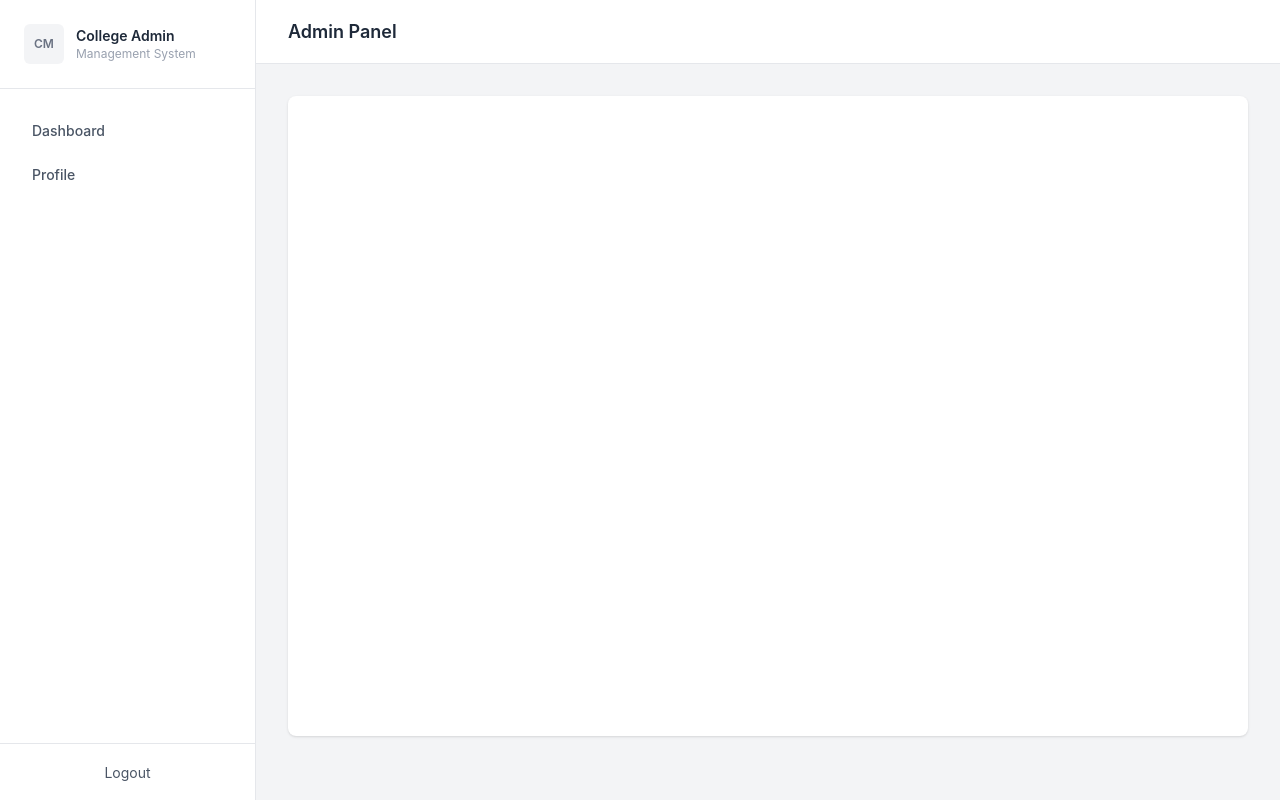
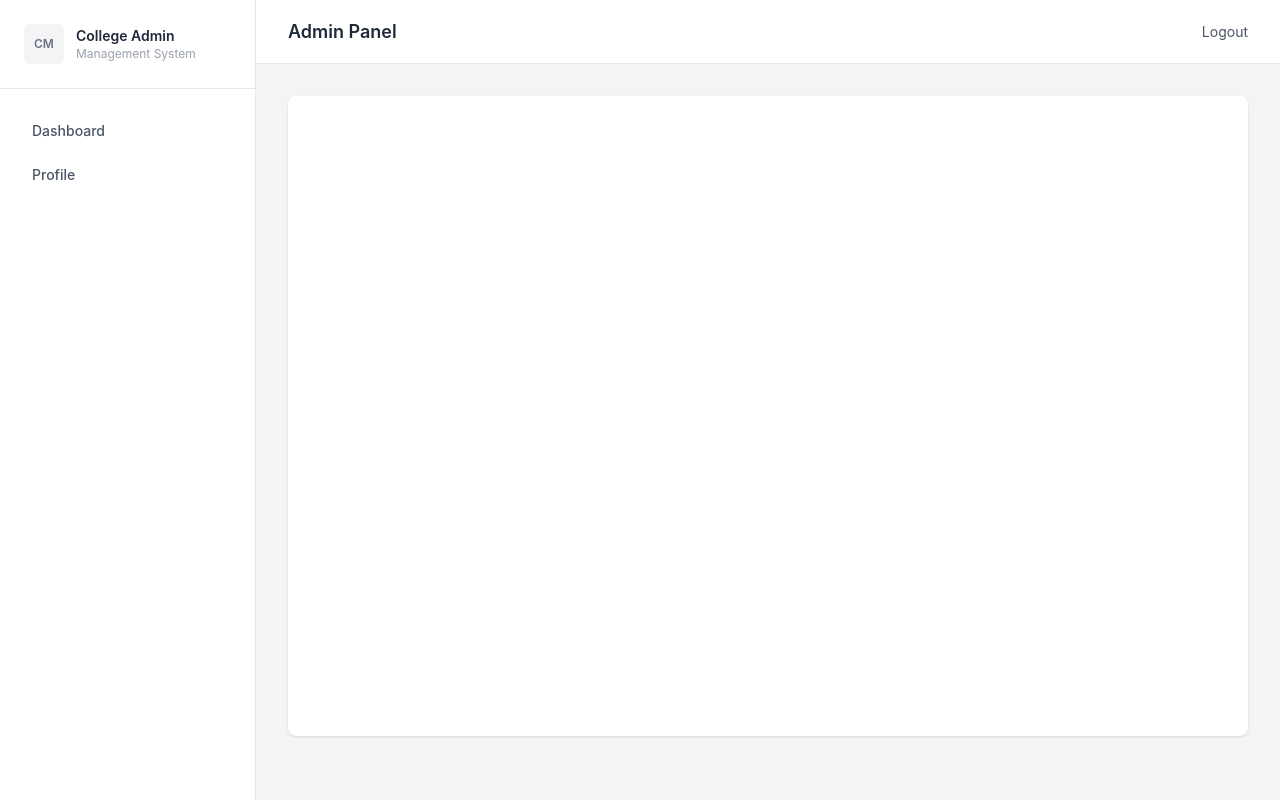
Before and after one commit to AyusmanNanda/College_Management_system, a React app in the folder frontend/: page /admin in a window 1280 px wide. Built offline with nearby package versions, Linux system fonts and the light colour scheme; the HTML template or start-up script is replaced by a standard one.

Commit message:
Add logout button

```diff
--- a/frontend/src/pages/Admin/AdminLayout.jsx
+++ b/frontend/src/pages/Admin/AdminLayout.jsx
@@ -8,6 +8,7 @@ import axios from "axios";
   - Single admin system
   - Fetches logo from admin profile
   - Clean sidebar + header layout
+  - Logout moved to header (top right)
 */
 
 const AdminLayout = () => {
@@ -82,8 +83,8 @@ const AdminLayout = () => {
                             />
                         ) : (
                             <span className="text-gray-500 text-xs font-semibold">
-                CM
-              </span>
+                                CM
+                            </span>
                         )}
                     </div>
 
@@ -119,16 +120,6 @@ const AdminLayout = () => {
                     })}
                 </nav>
 
-                {/* Logout */}
-                <div className="px-4 py-4 border-t border-gray-200">
-                    <button
-                        onClick={handleLogout}
-                        className="w-full text-sm text-gray-600 hover:text-gray-900 transition"
-                    >
-                        Logout
-                    </button>
-                </div>
-
             </aside>
 
             {/* Main Area */}
@@ -139,6 +130,14 @@ const AdminLayout = () => {
                     <h1 className="text-lg font-semibold text-gray-800">
                         Admin Panel
                     </h1>
+
+                    {/* Logout moved here */}
+                    <button
+                        onClick={handleLogout}
+                        className="text-sm text-gray-600 hover:text-gray-900 transition"
+                    >
+                        Logout
+                    </button>
                 </header>
 
                 {/* Content */}
```
